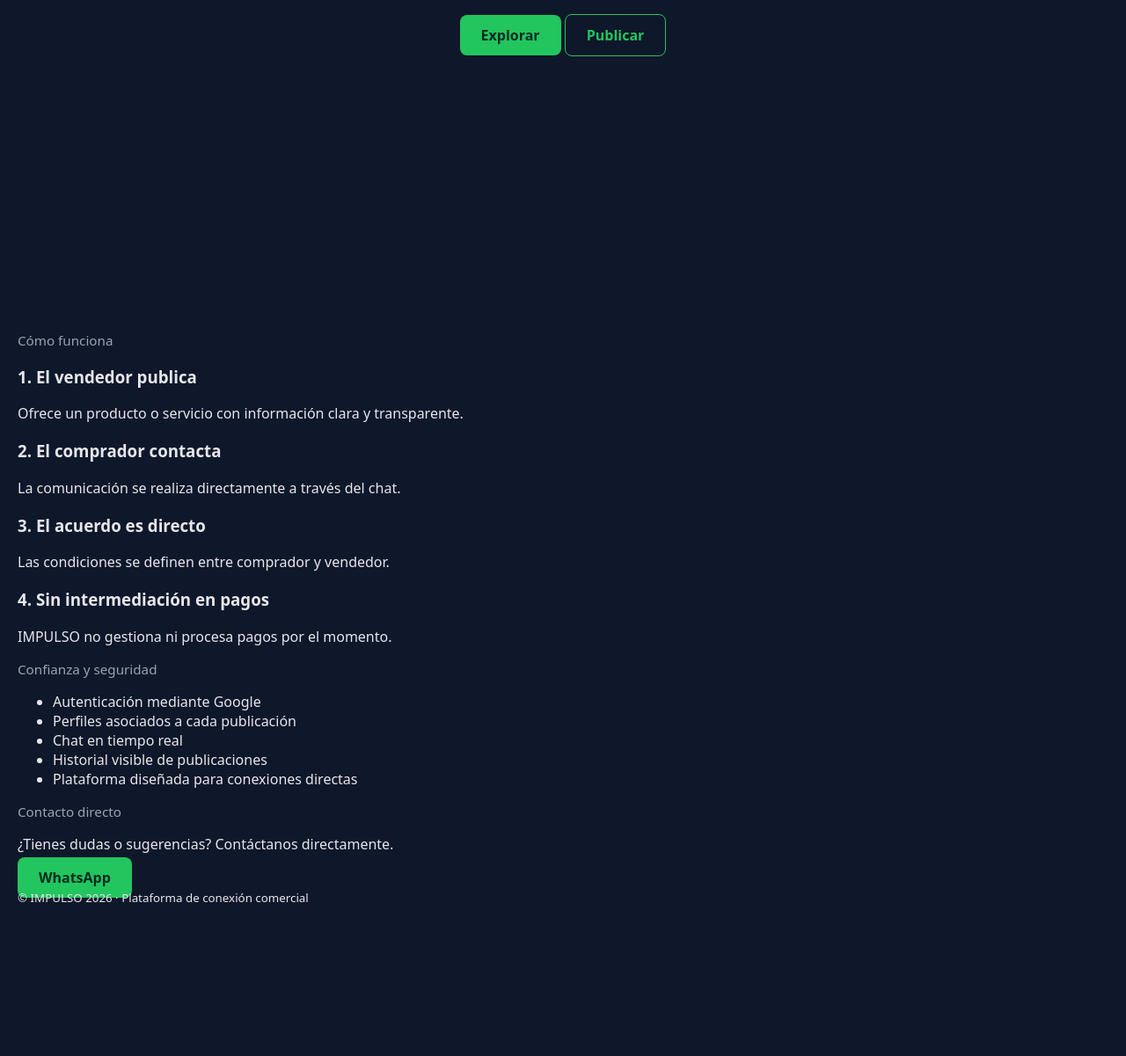
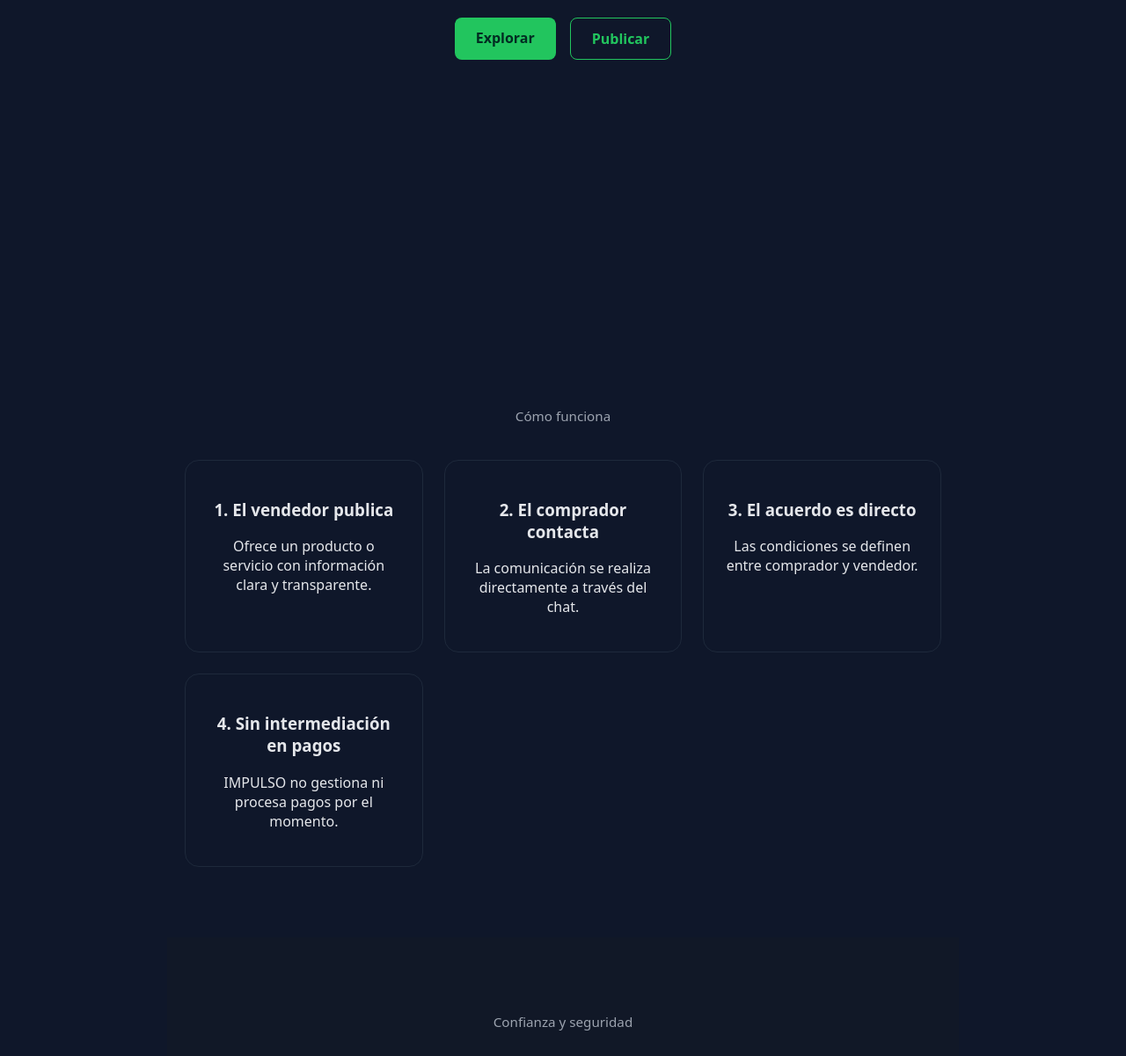
Before and after one commit to arturotlate-cmd/mi-impulso-webs, a plain HTML site: page index.html in a window 1280 px wide. Shown: the part 483-1684 px from the top of the page at 88% size. Before the commit the page ends 1554 px from the top, so only its background shows below. Drawn offline with Linux system fonts and the light colour scheme.

Commit message:
Update styles.css

```diff
--- a/styles.css
+++ b/styles.css
@@ -222,3 +222,84 @@ body.landing {
   gap: 2rem;
   padding: 2rem;
 }
+/* TIPOGRAFÍA */
+body {
+  font-family: 'Inter', system-ui, sans-serif;
+}
+
+/* HERO */
+.tagline {
+  font-size: 1rem;
+  color: #9ca3af;
+  margin-bottom: 1.5rem;
+}
+
+/* LOGO ANIMACIÓN */
+.logo-animate {
+  animation: logoFade 1.2s ease-out forwards;
+}
+
+@keyframes logoFade {
+  from {
+    opacity: 0;
+    transform: scale(0.96);
+  }
+  to {
+    opacity: 1;
+    transform: scale(1);
+  }
+}
+
+/* SECCIONES */
+.section {
+  max-width: 900px;
+  margin: 0 auto;
+  padding: 80px 20px;
+  text-align: center;
+}
+
+.section.dark {
+  background: #111827;
+}
+
+/* STEPS */
+.steps {
+  display: grid;
+  grid-template-columns: repeat(auto-fit, minmax(220px, 1fr));
+  gap: 24px;
+  margin-top: 40px;
+}
+
+.step {
+  background: #0f172a;
+  border: 1px solid #1e293b;
+  border-radius: 16px;
+  padding: 24px;
+}
+
+/* TRUST */
+.trust {
+  list-style: none;
+  padding: 0;
+  margin-top: 32px;
+}
+
+.trust li {
+  margin: 12px 0;
+  color: #e5e7eb;
+}
+
+/* CTA */
+.cta {
+  display: flex;
+  gap: 16px;
+  flex-wrap: wrap;
+  justify-content: center;
+}
+
+/* FOOTER */
+.footer {
+  padding: 40px 20px;
+  text-align: center;
+  color: #9ca3af;
+}
```
